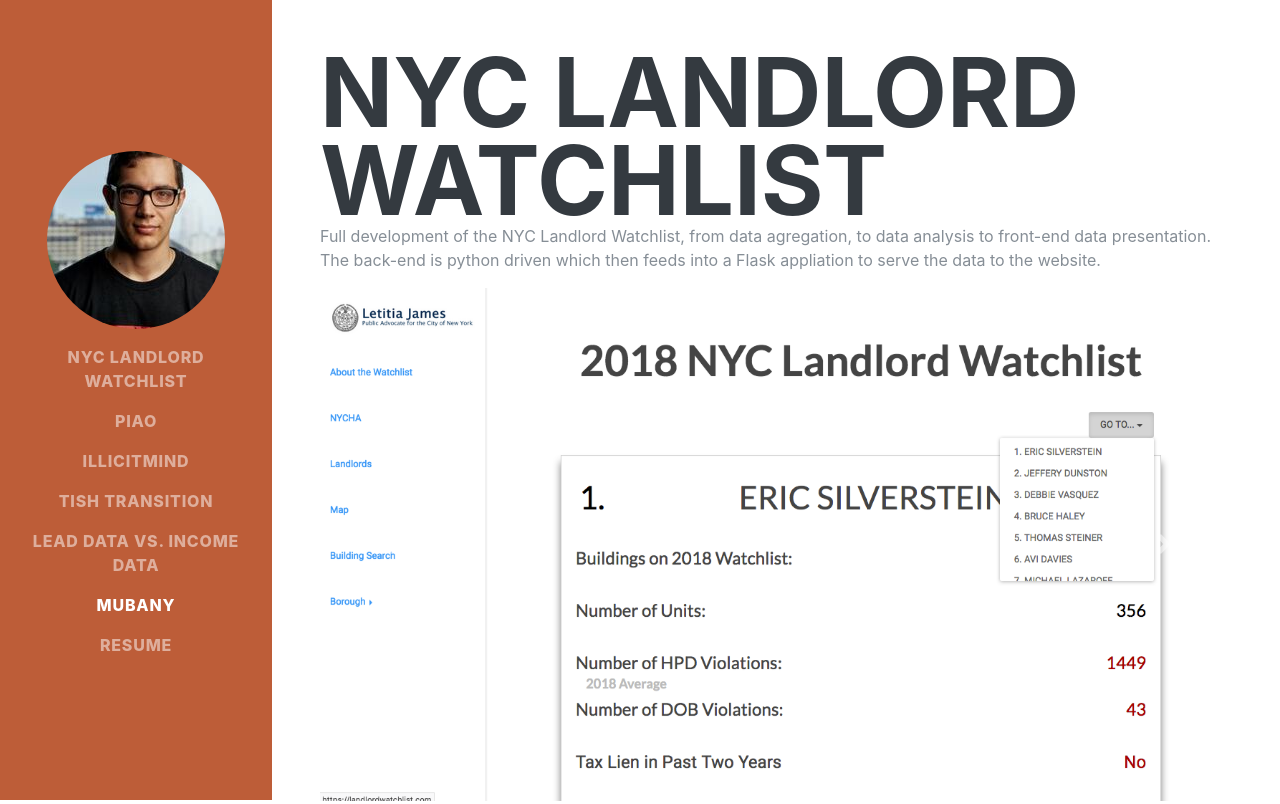
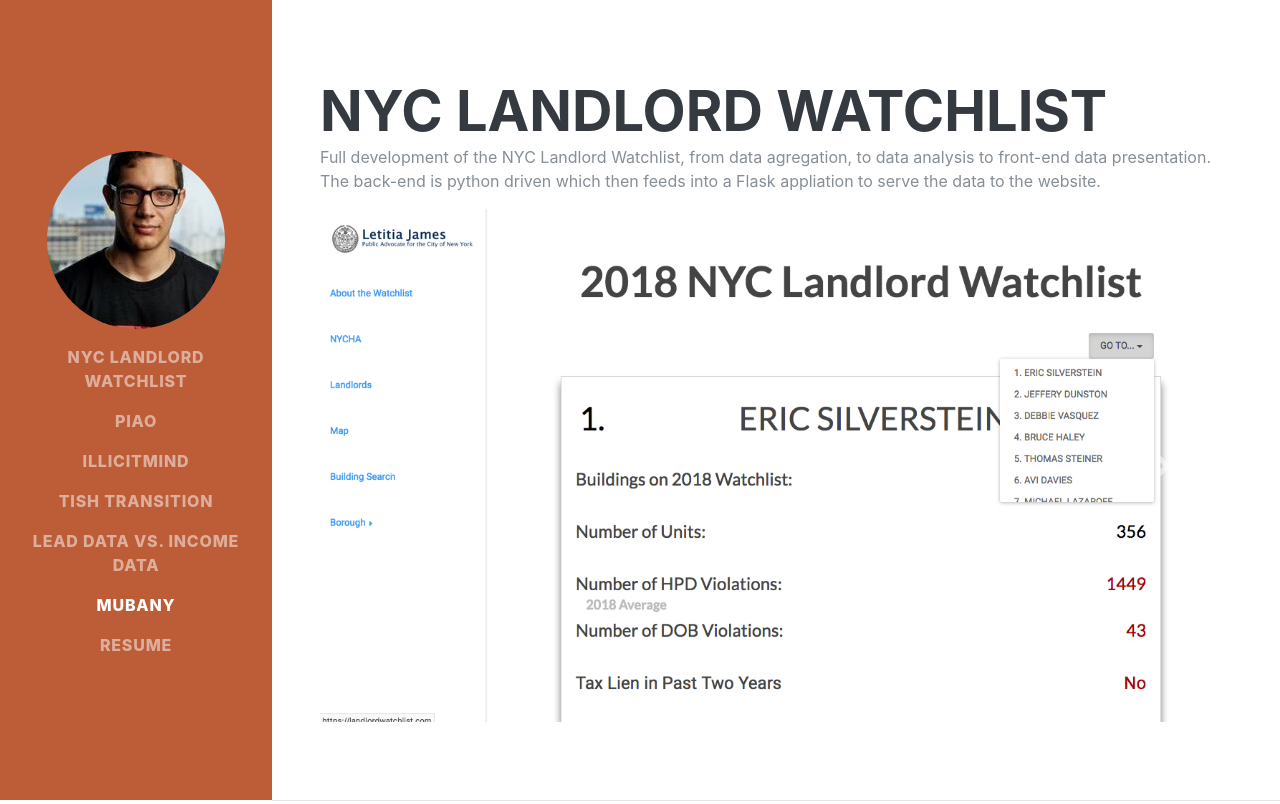
Before and after one commit to johnkatt/johnkatt.github.io, a plain HTML site: page projects.html in a window 1280 px wide. Shown: the top 804 px of the page. Drawn offline with nearby package versions, Linux system fonts and the light colour scheme; a web font is replaced by a local one.

Commit message:
Update projects.html

```diff
--- a/projects.html
+++ b/projects.html
@@ -94,12 +94,10 @@
 
 
       <div class="w-100">
-        <h1 class="mb-0">NYC Landlord Watchlist
-        </h1>
-        <div class="w-100">
 
+       <h2 class="mb-0">NYC Landlord Watchlist
+        </h2>
         <p>Full development of the NYC Landlord Watchlist, from data agregation, to data analysis to front-end data presentation. The back-end is python driven which then feeds into a Flask appliation to serve the data to the website. </p>
-      </div>
         <div id="carouselExampleControls" class="carousel slide" data-ride="carousel">
   <div class="carousel-inner">
     <div class="carousel-item active">
```
